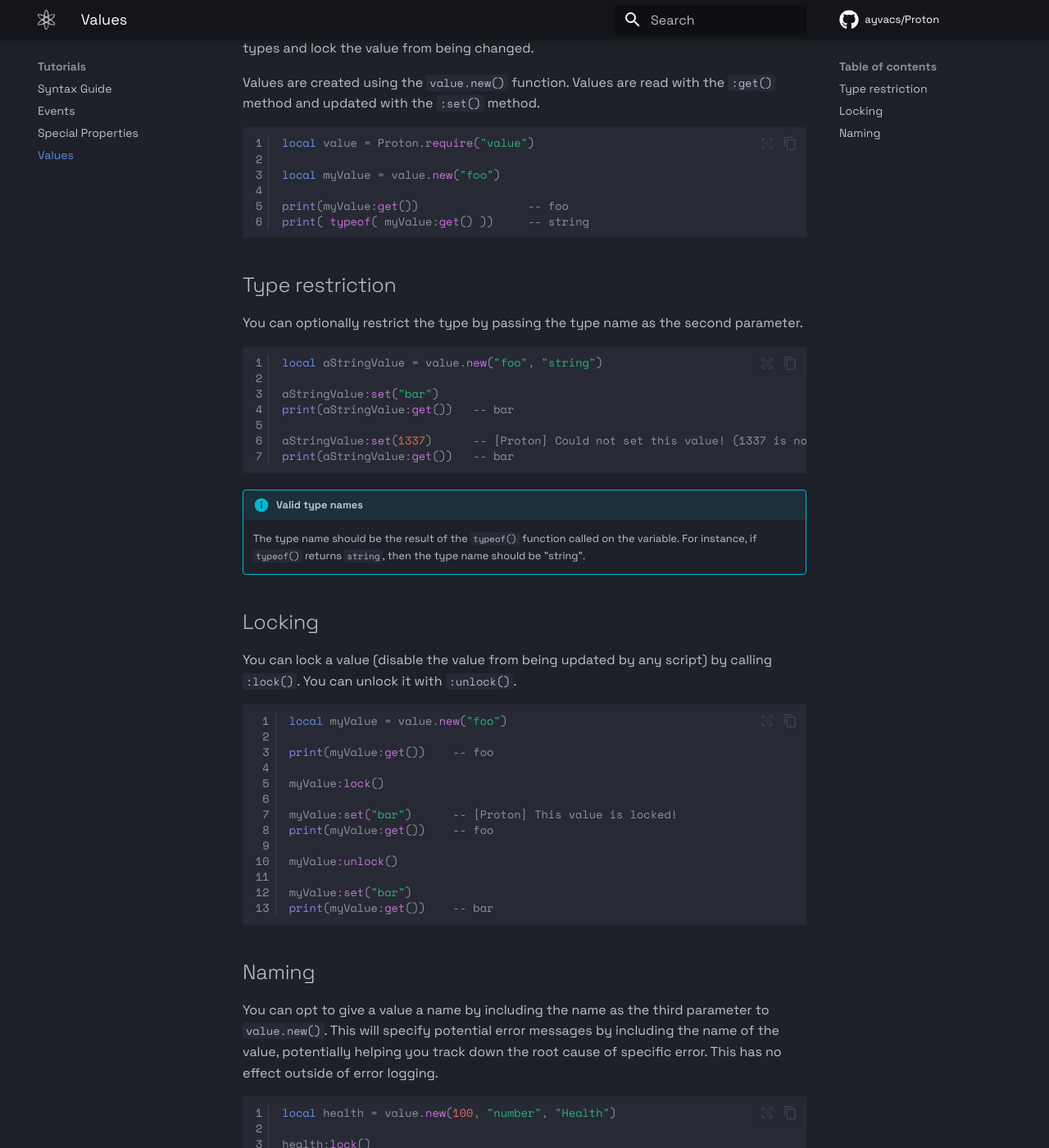
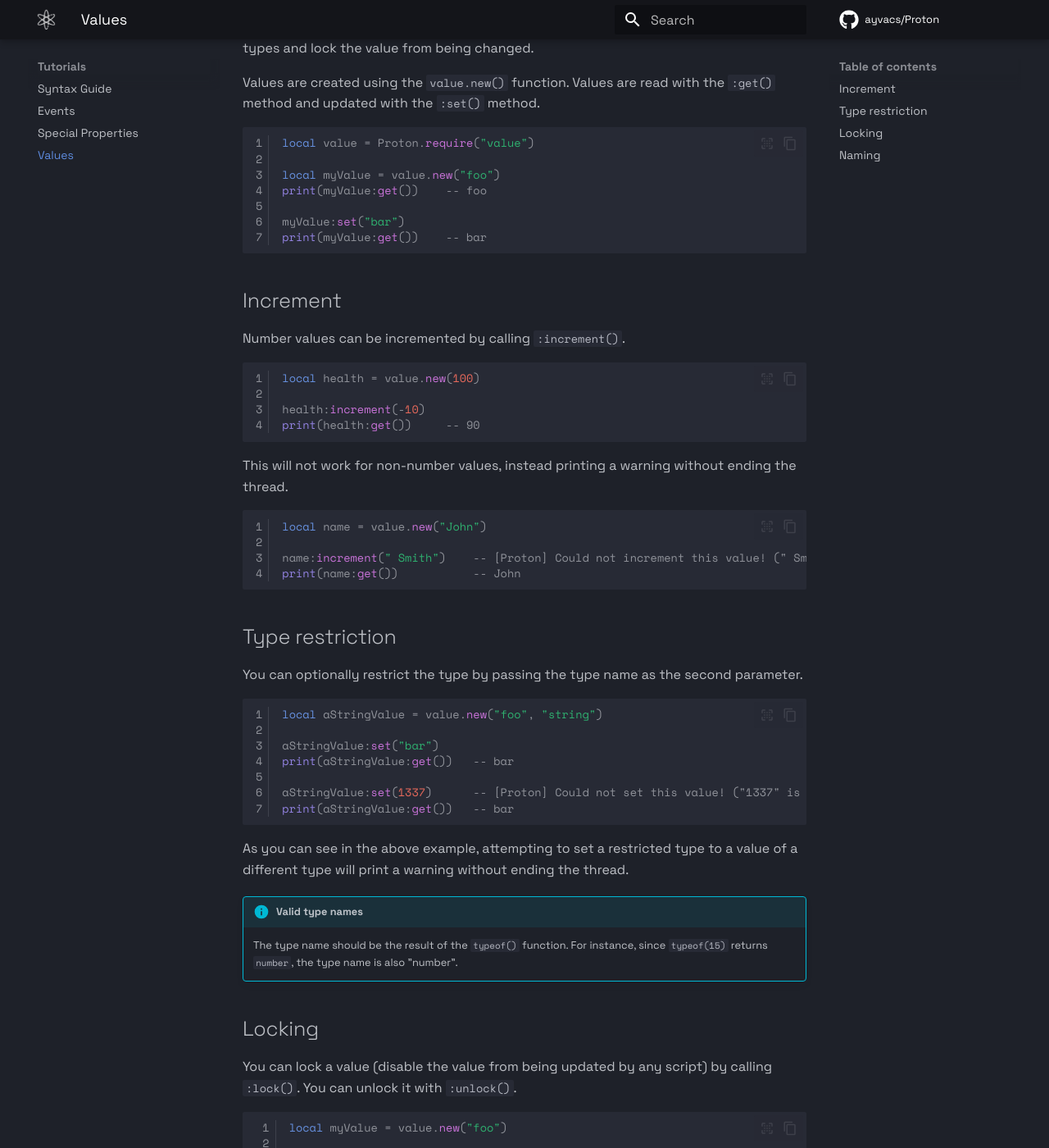
Before and after one commit to ayvacs/Proton, an MkDocs documentation site: the page built from docs/tutorials/values.md, in a window 1280 px wide and 1400 px high, scrolled down 207 px. Shown: the whole window at 82% size. Built offline with MkDocs 1.6.1 and Material for MkDocs 9.7.7, drawn with Linux system fonts in a browser that asks for light colours; comment, search, counter and statistics services are not loaded; some of the changed text lies outside the part shown.

Commit message:
feat: value increment and documentation (and other fixes/improvements)

````diff
--- a/docs/tutorials/values.md
+++ b/docs/tutorials/values.md
@@ -8,9 +8,30 @@ Values are created using the `value.new()` function. Values are read with the `:
 local value = Proton.require("value")
 
 local myValue = value.new("foo")
+print(myValue:get())    -- foo
 
-print(myValue:get())                -- foo
-print( typeof( myValue:get() ))     -- string
+myValue:set("bar")
+print(myValue:get())    -- bar
+```
+
+## Increment
+
+Number values can be incremented by calling `:increment()`.
+
+``` lua linenums="1"
+local health = value.new(100)
+
+health:increment(-10)
+print(health:get())     -- 90
+```
+
+This will not work for non-number values, instead printing a warning without ending the thread.
+
+``` lua linenums="1"
+local name = value.new("John")
+
+name:increment(" Smith")    -- [Proton] Could not increment this value! (" Smith" is not of type number)
+print(name:get())           -- John
 ```
 
 ## Type restriction
@@ -23,13 +44,15 @@ local aStringValue = value.new("foo", "string")
 aStringValue:set("bar")
 print(aStringValue:get())   -- bar
 
-aStringValue:set(1337)      -- [Proton] Could not set this value! (1337 is not of type string)
+aStringValue:set(1337)      -- [Proton] Could not set this value! ("1337" is not of type string)
 print(aStringValue:get())   -- bar
 ```
 
+As you can see in the above example, attempting to set a restricted type to a value of a different type will print a warning without ending the thread.
+
 !!! info "Valid type names"
 
-    The type name should be the result of the `typeof()` function called on the variable. For instance, if `typeof()` returns `string`, then the type name should be "string".
+    The type name should be the result of the `typeof()` function. For instance, since `typeof(15)` returns `number`, the type name is also "number".
 
 ## Locking
 
@@ -38,18 +61,20 @@ You can lock a value (disable the value from being updated by any script) by cal
 ``` lua linenums="1"
 local myValue = value.new("foo")
 
-print(myValue:get())	-- foo
+print(myValue:get())    -- foo
 
 myValue:lock()
 
 myValue:set("bar")      -- [Proton] This value is locked!
-print(myValue:get())	-- foo
+print(myValue:get())    -- foo
 
 myValue:unlock()
 
 myValue:set("bar")
-print(myValue:get())	-- bar
+print(myValue:get())    -- bar
 ```
+
+Attempting to update a locked value will print a warning without ending the thread.
 
 ## Naming
 
@@ -62,5 +87,5 @@ health:lock()
 health:set(90)      -- [Proton] Health is locked!
 
 health:unlock()
-health:set("bar")	-- [Proton] Could not set the value of Health! (bar is not of type number)
+health:set("bar")   -- [Proton] Could not set the value of Health! ("bar" is not of type number)
 ```
````
Also changed, not shown: 1 other file.
